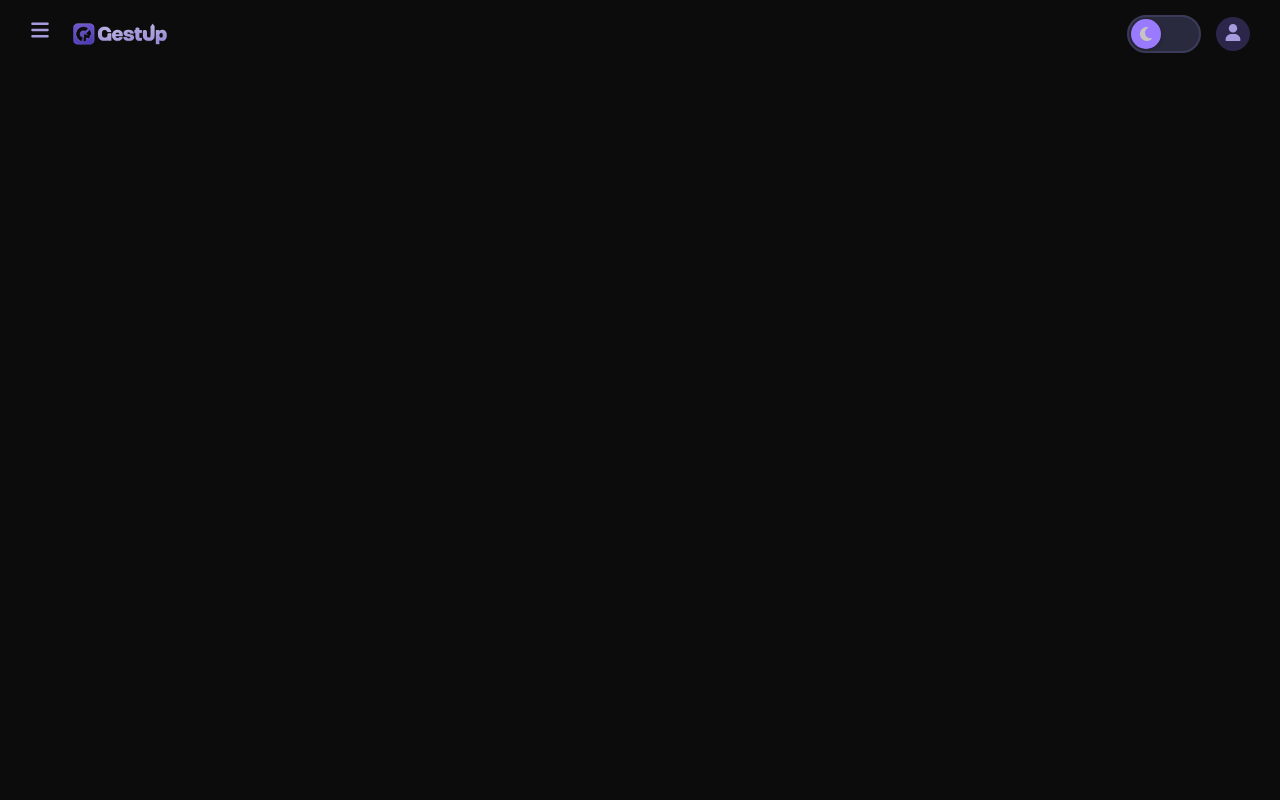
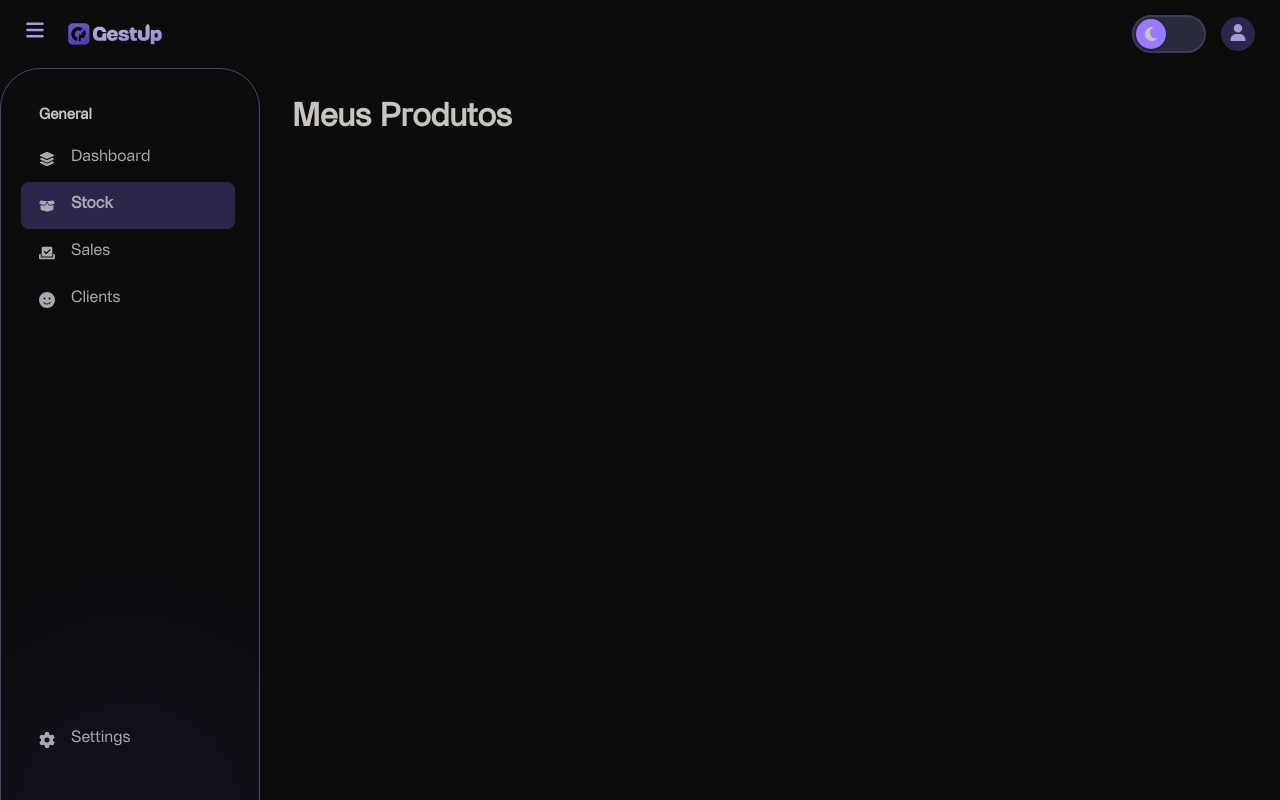
Before and after one commit to jeremiasvictor/gest-up, a React (Vite) app in the folder frontend/: page /stock in a window 1280 px wide. Built offline with nearby package versions, Linux system fonts and the light colour scheme.

Commit message:
create header and layout components and turn sidebar a component too

```diff
--- a/frontend/src/App.tsx
+++ b/frontend/src/App.tsx
@@ -1,4 +1,7 @@
 import { Routes, Route } from "react-router-dom";
+import styles from "./App.module.css";
+
+import Layout from "./components/Layout/Layout";
 
 import Home from "./pages/Home";
 import Login from "./pages/Login";
@@ -8,10 +11,17 @@ import Stock from "./pages/Stock";
 function App() {
   return (
     <Routes>
-      <Route path="/" element={<Home />} />
       <Route path="/login" element={<Login />} />
       <Route path="/register" element={<Register />} />
-      <Route path="/stock" element={<Stock />} />
+
+      <Route path="/" element={<Layout />}>
+        <Route index element={<Home />} />
+        <Route path="stock" element={<Stock />} />
+        {/* <Route path="sales" element={<Sales/>}/> */}
+        {/* <Route path="clients" element={<Clients/>}/> */}
+      </Route>
+
+      {/* <Route path="*" element={<NotFound />} /> */}
     </Routes>
   );
 }
--- /dev/null
+++ b/frontend/src/components/Header/Header.module.css
@@ -0,0 +1,51 @@
+.header {
+  width: 100%;
+  padding: 15px 25px;
+}
+
+.navContainer {
+  display: flex;
+  justify-content: space-between;
+  align-items: center;
+}
+
+.headerLeft {
+  display: flex;
+  align-items: center;
+  gap: 20px;
+}
+
+.menu {
+  background: none;
+  border: none;
+  cursor: pointer;
+  font-size: 20px;
+  color: #a79bde;
+}
+
+.gestupLogo img {
+  width: 100px;
+  display: block;
+}
+
+.headerRight {
+  display: flex;
+  align-items: center;
+  gap: 15px;
+}
+
+.user {
+  background-color: #2c264a;
+  border-radius: 20px;
+  padding: 7px;
+  border: none;
+  cursor: pointer;
+  font-size: 20px;
+  color: #a79bde;
+}
+
+.faUser {
+  display: flex;
+  align-items: center;
+  padding-bottom: 3px;
+}
--- /dev/null
+++ b/frontend/src/components/Header/Header.tsx
@@ -0,0 +1,34 @@
+import ThemeToggle from "../ThemeToggle/ThemeToggle";
+import { FaBars, FaUser } from "react-icons/fa6";
+import styles from "./Header.module.css";
+
+interface HeaderProps {
+  onMenuClick?: () => void;
+}
+
+function Header() {
+  return (
+    <header className={styles.header}>
+      <nav className={styles.navContainer}>
+        <div className={styles.headerLeft}>
+          <button className={styles.menu}>
+            <FaBars className={styles.FaBars} />
+          </button>
+
+          <a href="/" className={styles.gestupLogo}>
+            <img src="../../../public/com-sombra.png" alt="Logo Image" />
+          </a>
+        </div>
+
+        <div className={styles.headerRight}>
+          <ThemeToggle />
+          <button className={styles.user}>
+            <FaUser className={styles.faUser} />
+          </button>
+        </div>
+      </nav>
+    </header>
+  );
+}
+
+export default Header;
--- /dev/null
+++ b/frontend/src/components/Layout/Layout.module.css
@@ -0,0 +1,17 @@
+.appLayout {
+  display: flex;
+  flex-direction: column;
+  height: 100vh;
+}
+
+.appBody {
+  display: flex;
+  flex-grow: 1;
+  overflow: hidden;
+}
+
+.mainContent {
+  flex-grow: 1;
+  overflow-y: auto;
+  padding: 32px;
+}
--- /dev/null
+++ b/frontend/src/components/Layout/Layout.tsx
@@ -0,0 +1,20 @@
+import { Outlet } from "react-router-dom";
+import Sidebar from "../Sidebar/Sidebar";
+import Header from "../Header/Header";
+import styles from "./Layout.module.css";
+
+function Layout() {
+  return (
+    <div className={styles.appLayout}>
+      <Header />
+      <div className={styles.appBody}>
+        <Sidebar />
+        <main className={styles.mainContent}>
+          <Outlet />
+        </main>
+      </div>
+    </div>
+  );
+}
+
+export default Layout;
--- a/frontend/src/components/Sidebar/Sidebar.module.css
+++ b/frontend/src/components/Sidebar/Sidebar.module.css
@@ -0,0 +1,77 @@
+.sidebar {
+  display: flex;
+  flex-direction: column;
+  width: 260px;
+  height: 100vh;
+  background-color: transparent;
+  padding: 38px 24px 24px 20px;
+  border: 1px solid #48456c;
+  border-radius: 40px 40px 0 0;
+  position: sticky;
+  top: 0;
+
+  position: relative;
+  overflow: hidden;
+}
+
+.sidebarNav {
+  gap: 60px;
+}
+
+.navTitle {
+  padding: 0 0 10px 18px;
+  font-size: 15px;
+}
+
+.navList {
+  list-style: none;
+  padding: 0;
+  margin: 0;
+  display: flex;
+  flex-direction: column;
+}
+
+.navLink {
+  display: flex;
+  align-items: center;
+  gap: 16px;
+  padding: 14px 18px;
+  border-radius: 8px;
+  text-decoration: none;
+  color: #a9a9b2;
+  font-weight: 500;
+  font-size: 16px;
+  transition: background-color 0.2s, color 0.2s;
+}
+
+.settings {
+  position: absolute;
+  bottom: 13%;
+}
+
+.navLink:hover {
+  background-color: #121114;
+  color: #ffffff;
+}
+
+.activeLink {
+  background-color: #2c264a;
+  font-weight: 600;
+}
+
+.sidebarLight {
+  position: absolute;
+  bottom: -250px;
+  left: 50%;
+  transform: translateX(-50%);
+  height: 600px;
+  width: 600px;
+  background: radial-gradient(
+    ellipse at center,
+    rgba(91, 71, 192, 0.3) 0%,
+    /* Cor mais intensa no centro */ rgba(167, 155, 222, 0) 70%
+      /* Totalmente transparente em 70% do raio */
+  );
+  opacity: 0.3;
+  z-index: -1;
+}
--- a/frontend/src/components/Sidebar/Sidebar.tsx
+++ b/frontend/src/components/Sidebar/Sidebar.tsx
@@ -0,0 +1,95 @@
+import { NavLink } from "react-router-dom";
+import styles from "./Sidebar.module.css";
+
+import {
+  FaLayerGroup,
+  FaBoxOpen,
+  FaCheckToSlot,
+  FaFaceSmile,
+  FaGear,
+} from "react-icons/fa6";
+
+function Sidebar() {
+  return (
+    <aside className={styles.sidebar}>
+      <nav>
+        <h1 className={styles.navTitle}>General</h1>
+        <ul className={styles.navList}>
+          <li>
+            <NavLink
+              to="/"
+              end
+              className={({ isActive }) =>
+                isActive
+                  ? `${styles.navLink} ${styles.activeLink}`
+                  : styles.navLink
+              }
+            >
+              <FaLayerGroup />
+              <span>Dashboard</span>
+            </NavLink>
+          </li>
+
+          <li>
+            <NavLink
+              to="/stock"
+              className={({ isActive }) =>
+                isActive
+                  ? `${styles.navLink} ${styles.activeLink}`
+                  : styles.navLink
+              }
+            >
+              <FaBoxOpen />
+              <span>Stock</span>
+            </NavLink>
+          </li>
+
+          <li>
+            <NavLink
+              to="/sales"
+              className={({ isActive }) =>
+                isActive
+                  ? `${styles.navLink} ${styles.activeLink}`
+                  : styles.navLink
+              }
+            >
+              <FaCheckToSlot />
+              <span>Sales</span>
+            </NavLink>
+          </li>
+
+          <li>
+            <NavLink
+              to="/clients"
+              className={({ isActive }) =>
+                isActive
+                  ? `${styles.navLink} ${styles.activeLink}`
+                  : styles.navLink
+              }
+            >
+              <FaFaceSmile />
+              <span>Clients</span>
+            </NavLink>
+          </li>
+
+          <li className={styles.settings}>
+            <NavLink
+              to="/settings"
+              className={({ isActive }) =>
+                isActive
+                  ? `${styles.navLink} ${styles.activeLink}`
+                  : styles.navLink
+              }
+            >
+              <FaGear />
+              <span>Settings</span>
+            </NavLink>
+          </li>
+        </ul>
+      </nav>
+      <div className={styles.sidebarLight}></div>
+    </aside>
+  );
+}
+
+export default Sidebar;
--- a/frontend/src/pages/Stock/Stock.module.css
+++ b/frontend/src/pages/Stock/Stock.module.css
@@ -1,50 +1,3 @@
 .stockPageContainer {
   padding: 15px 30px;
 }
-
-.navContainer {
-  display: flex;
-  justify-content: space-between;
-  align-items: center;
-}
-
-.headerLeft {
-  display: flex;
-  align-items: center;
-  gap: 20px;
-}
-
-.menu {
-  background: none;
-  border: none;
-  cursor: pointer;
-  font-size: 20px;
-  color: #a79bde;
-}
-
-.gestupLogo img {
-  width: 100px;
-  display: block;
-}
-
-.headerRight {
-  display: flex;
-  align-items: center;
-  gap: 15px;
-}
-
-.user {
-  background-color: #2c264a;
-  border-radius: 20px;
-  padding: 7px;
-  border: none;
-  cursor: pointer;
-  font-size: 20px;
-  color: #a79bde;
-}
-
-.faUser {
-  display: flex;
-  align-items: center;
-  padding-bottom: 3px;
-}
--- a/frontend/src/pages/Stock/index.tsx
+++ b/frontend/src/pages/Stock/index.tsx
@@ -1,45 +1,9 @@
-// import api from "../../services/api";
-import ThemeToggle from "../../components/ThemeToggle/ThemeToggle";
-import {
-  //FaGear,
-  FaBars,
-  //FaMoon,
-  FaUser,
-  //FaLayerGroup,
-  //FaBoxOpen,
-  //FaCheckToSlot,
-  //FaFaceSmile,
-  //FaEye,
-  //FaEyeSlash,
-  //FaExpand,
-} from "react-icons/fa6";
-//import { IoIosNotifications, IoIosArrowDown } from "react-icons/io";
-
 import styles from "./Stock.module.css";
 
 function Stock() {
   return (
-    <div className={styles.stockPageContainer}>
-      <header>
-        <nav className={styles.navContainer}>
-          <div className={styles.headerLeft}>
-            <button className={styles.menu}>
-              <FaBars className={styles.FaBars} />
-            </button>
-
-            <a href="/" className={styles.gestupLogo}>
-              <img src="../../../public/com-sombra.png" alt="Logo Image" />
-            </a>
-          </div>
-
-          <div className={styles.headerRight}>
-            <ThemeToggle />
-            <button className={styles.user}>
-              <FaUser className={styles.faUser} />
-            </button>
-          </div>
-        </nav>
-      </header>
+    <div className={styles.stockPage}>
+      <h1>Meus Produtos</h1>
     </div>
   );
 }
```
Also changed, not shown: frontend/src/App.module.css (added).
